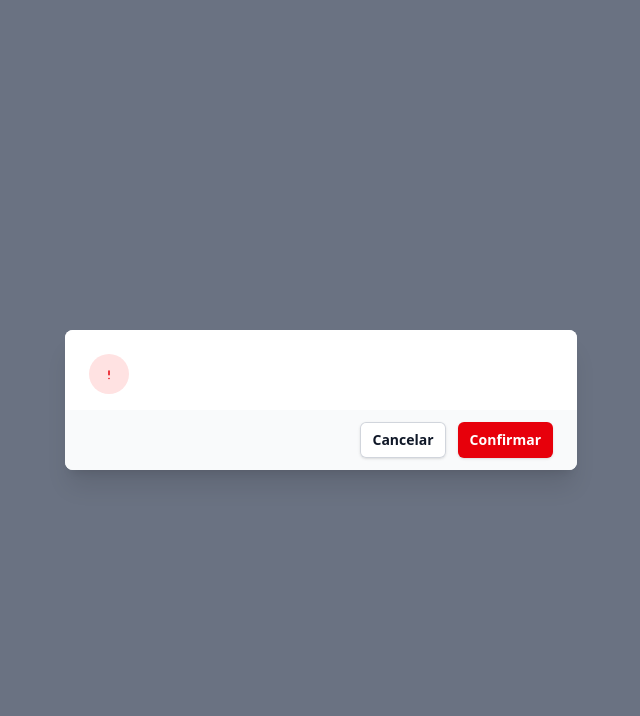
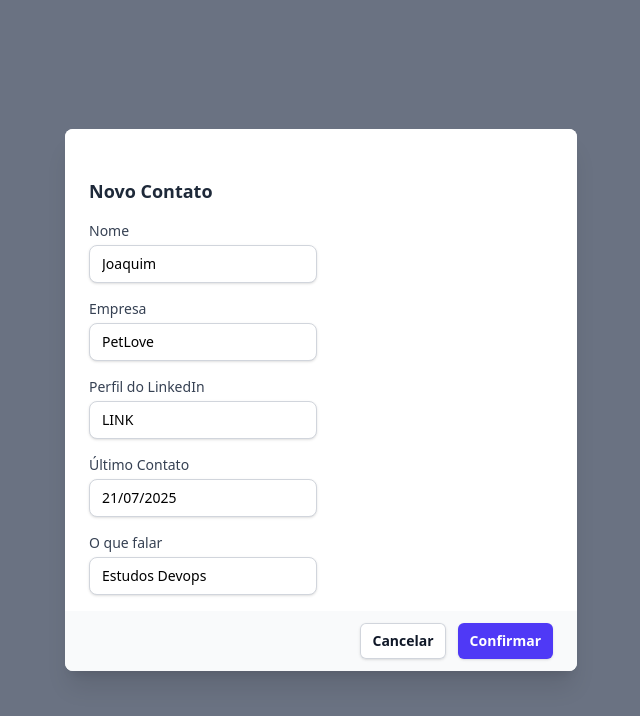
Before and after one commit to AlineEspindola/customer-crud, a Next.js app: page / in a window 1280 px wide. Both pictures are taken after a click on the button "Novo Contato". Shown: the top 716 px of the page, without its empty margins (319-959 px from the left). Built offline with nearby package versions, Linux system fonts and the light colour scheme.

Commit message:
feat: Adiciona base do formulário

```diff
--- a/src/app/page.tsx
+++ b/src/app/page.tsx
@@ -1,6 +1,7 @@
 "use client";
 
 import NetworkingLottie from "@/components/Animation";
+import Form from "@/components/Form";
 import { IconAddContact } from "@/components/Icons";
 import ModalTailwindUI from "@/components/Modal";
 import Table from "@/components/Table";
@@ -37,7 +38,6 @@ function personSelected(person: Person) {
   console.log("personSelected");
 }
 
-
 function personDeleted(person: Person) {
   console.log("personDeleted");
 }
@@ -45,8 +45,14 @@ function personDeleted(person: Person) {
 export default function Home() {
   return (
     <div className=" max-w-5xl mx-auto">
-      <NetworkingLottie/>
-      <ModalTailwindUI textButton="Novo Contato" icon={<IconAddContact />} />
+      <NetworkingLottie />
+      <ModalTailwindUI
+        textButton="Novo Contato"
+        iconButton={<IconAddContact />}
+        content={
+          <Form/>
+        }
+      />
       <Table
         titles={titles}
         data={data}
--- /dev/null
+++ b/src/components/Form.tsx
@@ -0,0 +1,16 @@
+import Input from "./Input";
+
+interface FormProps {}
+
+export default function Form(props: FormProps) {
+  return (
+    <div className="mt-6 bg-white space-y-4">
+      <h2 className="text-lg font-semibold text-gray-800 mb-4 text-alig">Novo Contato</h2>
+      <Input text="Nome" value="Joaquim" />
+      <Input text="Empresa" value="PetLove" />
+      <Input text="Perfil do LinkedIn" value="LINK" />
+      <Input text="Último Contato" value="21/07/2025" />
+      <Input text="O que falar" value="Estudos Devops" />
+    </div>
+  );
+}
--- /dev/null
+++ b/src/components/Input.tsx
@@ -0,0 +1,26 @@
+import { useState } from "react";
+
+interface InputProps {
+  type?: "text" | "number";
+  text: string;
+  value: string | number;
+  readOnly?: boolean;
+}
+
+export default function Input(props: InputProps) {
+  const [value, setValue] = useState("");
+
+  return (
+    <div className="flex flex-col space-y-1">
+      <label className="text-sm font-medium text-gray-700">{props.text}</label>
+      <input
+        type={props.type ?? "text"}
+        value={props.value}
+        readOnly={props.readOnly}
+        onChange={(e) => setValue(e.target.value)}
+        className="w-full rounded-lg border border-gray-300 bg-white px-3 py-2 text-sm shadow-sm
+                   focus:border-indigo-500 focus:ring-2 focus:ring-indigo-500"
+      />
+    </div>
+  );
+}
--- a/src/components/Modal.tsx
+++ b/src/components/Modal.tsx
@@ -1,10 +1,11 @@
 "use client";
 
-import { useState, ReactNode  } from "react";
+import { useState, ReactNode } from "react";
 
 interface ModalTailwindUIProps {
-   textButton: string
-   icon: ReactNode
+  textButton: string;
+  iconButton: ReactNode;
+  content: ReactNode;
 }
 
 export default function ModalTailwindUI(props: ModalTailwindUIProps) {
@@ -17,7 +18,7 @@ export default function ModalTailwindUI(props: ModalTailwindUIProps) {
         onClick={() => setOpen(true)}
         className="flex gap-2 items-center justify-center rounded-md bg-indigo-600 px-4 py-2 text-white hover:bg-indigo-700 cursor-pointer"
       >
-        {props.icon}
+        {props.iconButton}
         {props.textButton}
       </button>
 
@@ -35,22 +36,7 @@ export default function ModalTailwindUI(props: ModalTailwindUIProps) {
               <div className="relative transform overflow-hidden rounded-lg bg-white text-left shadow-xl transition-all sm:my-8 sm:w-full sm:max-w-lg">
                 <div className="bg-white px-4 pb-4 pt-5 sm:p-6 sm:pb-4">
                   <div className="sm:flex sm:items-start">
-                    <div className="mx-auto flex h-12 w-12 flex-shrink-0 items-center justify-center rounded-full bg-red-100 sm:mx-0 sm:h-10 sm:w-10">
-                      {/* Ícone */}
-                      <svg
-                        className="h-6 w-6 text-red-600"
-                        fill="none"
-                        viewBox="0 0 24 24"
-                        strokeWidth={1.5}
-                        stroke="currentColor"
-                      >
-                        <path
-                          strokeLinecap="round"
-                          strokeLinejoin="round"
-                          d="M12 9v3.75m0 3.75h.007v.007H12v-.007z"
-                        />
-                      </svg>
-                    </div>
+                    {props.content}
                     <div className="mt-3 text-center sm:ml-4 sm:mt-0 sm:text-left"></div>
                   </div>
                 </div>
@@ -58,7 +44,7 @@ export default function ModalTailwindUI(props: ModalTailwindUIProps) {
                   <button
                     type="button"
                     onClick={() => setOpen(false)}
-                    className="cursor-pointer inline-flex w-full justify-center rounded-md bg-red-600 px-3 py-2 text-sm font-semibold text-white shadow-sm hover:bg-red-500 sm:ml-3 sm:w-auto "
+                    className="cursor-pointer inline-flex w-full justify-center rounded-md bg-indigo-600 hover:bg-indigo-700 px-3 py-2 text-sm font-semibold text-white shadow-sm sm:ml-3 sm:w-auto "
                   >
                     Confirmar
                   </button>
```
